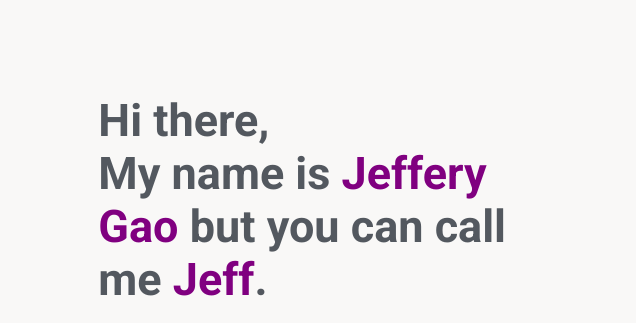
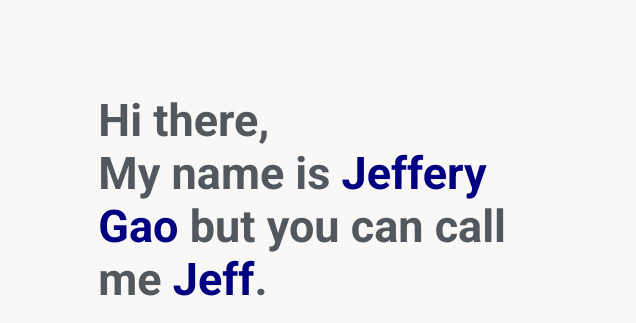
Before and after one commit to Jeff-Code/Jeff-Code.github.io, a plain HTML site: page index.html in a window 1280 px wide. Shown: the top 323 px of the page, 644-1280 px from the left. Drawn offline with Linux system fonts and the light colour scheme.

Commit message:
navy text

```diff
--- a/index.html
+++ b/index.html
@@ -19,7 +19,7 @@
 
 		<!-- Top right div -->
 		<div id="top-right">
-			<h1>Hi there,<br>My name is <span style="color:purple">Jeffery Gao </span>but you can call me <span style="color:purple">Jeff</span>.</h1>
+			<h1>Hi there,<br>My name is <span style="color:navy">Jeffery Gao </span>but you can call me <span style="color:navy">Jeff</span>.</h1>
 			<p>I am a student at the University of Pennsylvania studying finance, international relations, and technology public policy. I'm looking for opportunities for everything and anything to expand my horizons. </p>
 		</div>
 
```
